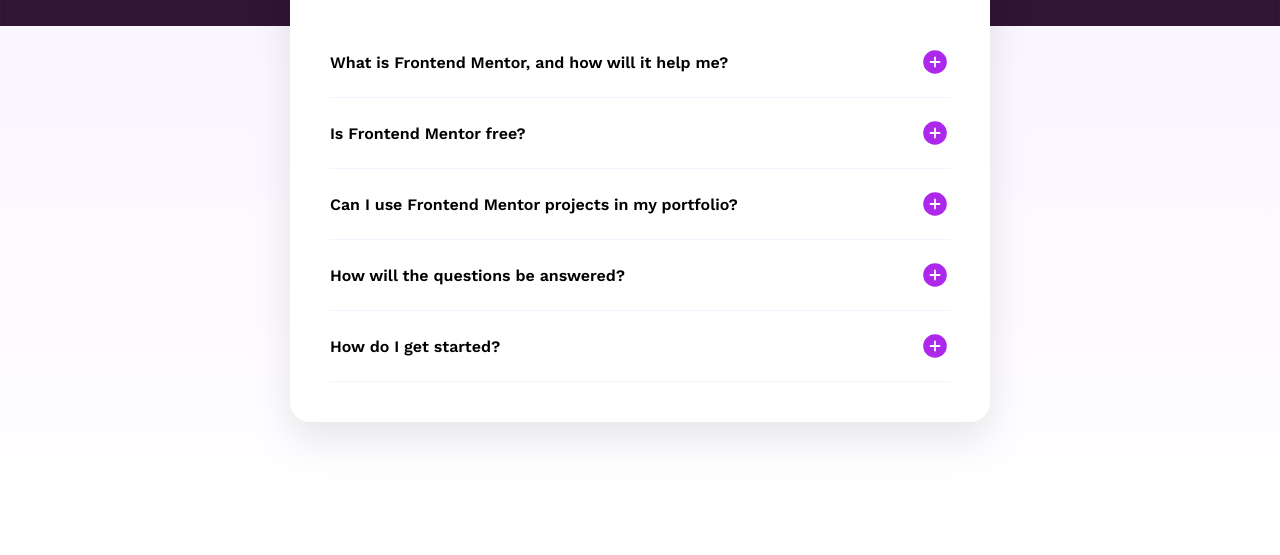
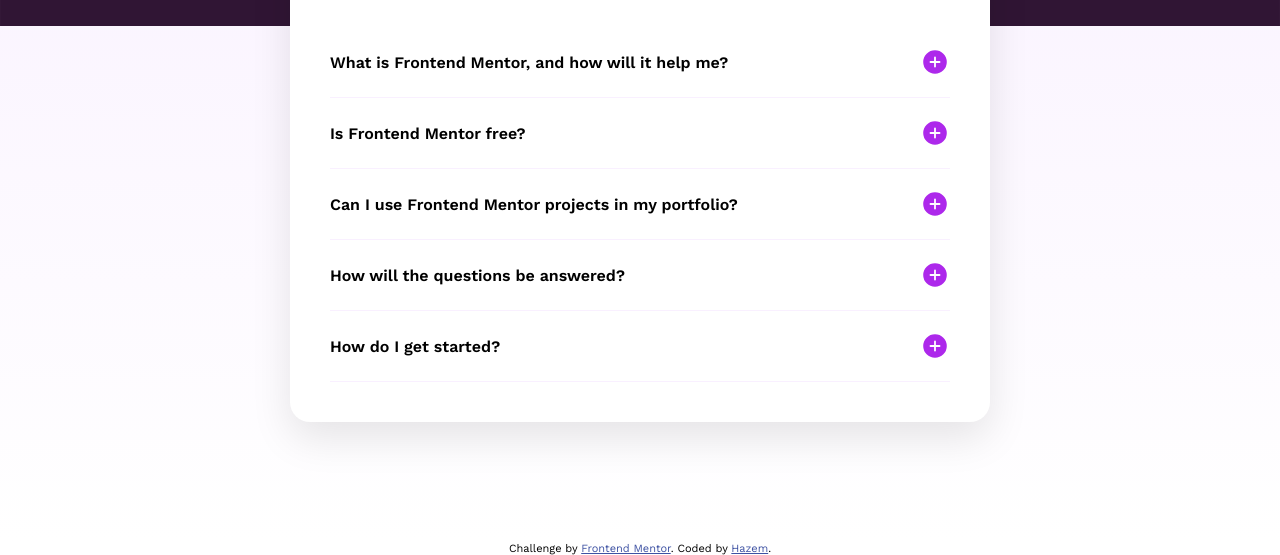
Before and after one commit to hazemezz123/Frontend-Mentor, a plain HTML site: page faq-accordion-main/index.html in a window 1280 px wide. Shown: the part 258-813 px from the top of the page. Drawn offline with nearby package versions, Linux system fonts and the light colour scheme.

Commit message:
uncomment the Footer

```diff
--- a/faq-accordion-main/index.html
+++ b/faq-accordion-main/index.html
@@ -108,12 +108,12 @@
       </article>
     </main>
 
-    <!-- <div class="attribution">
+    <footer class="attribution">
       Challenge by
       <a href="https://www.frontendmentor.io?ref=challenge" target="_blank"
         >Frontend Mentor</a
-      >. Coded by <a href="#">Your Name Here</a>.
-    </div> -->
+      >. Coded by <a href="#">Hazem</a>.
+    </footer>
     <script src="script.js"></script>
   </body>
 </html>
```
Also changed, not shown: qr-code-component-main/index.html (line endings or trailing spaces).
